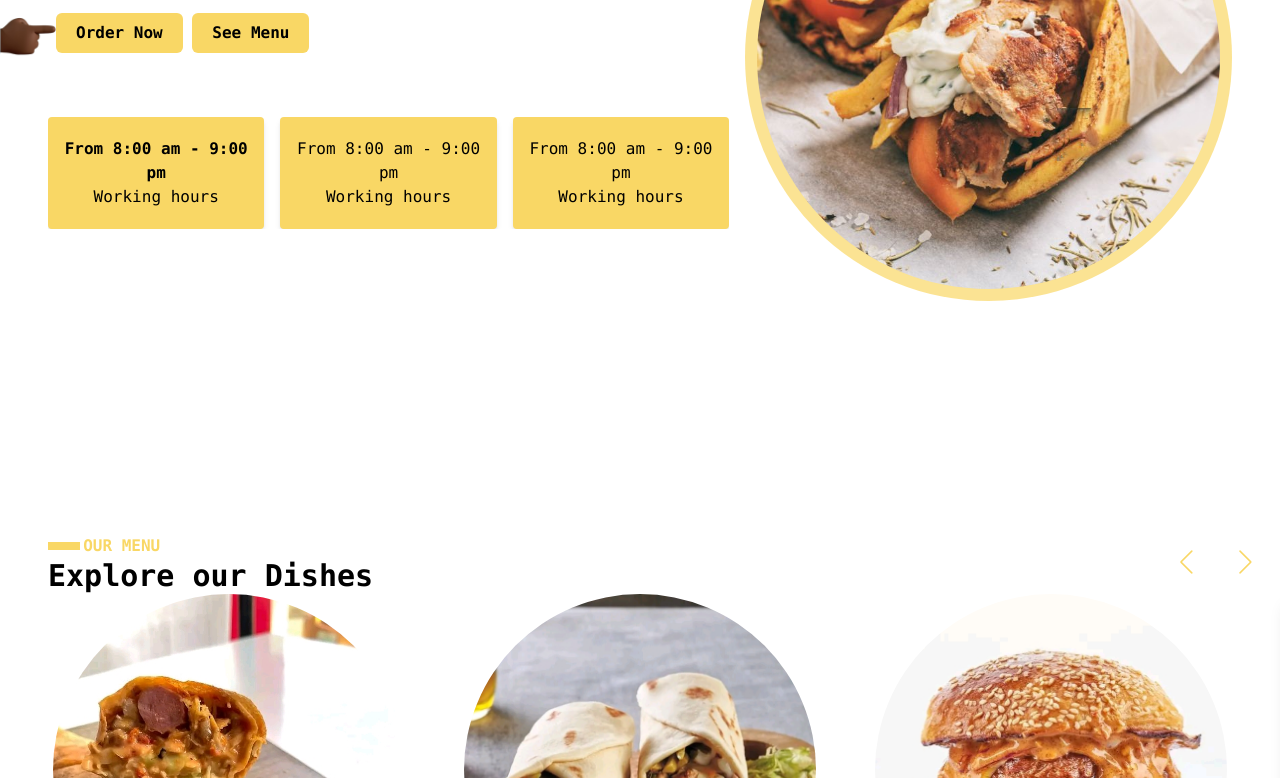
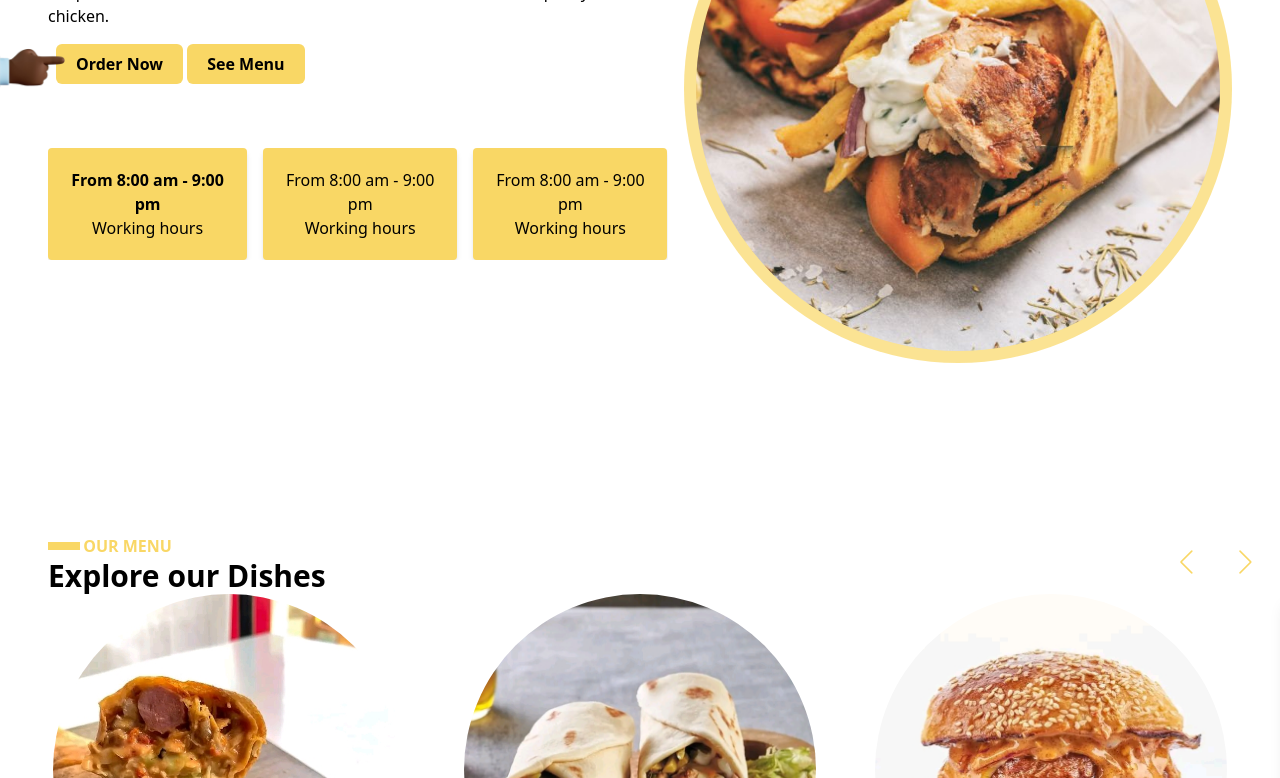
Before and after one commit to Bukason20/Saimaster-cave, a website: page public/index.html in a window 1280 px wide. Shown: the part 306-1084 px from the top of the page. Drawn offline with nearby package versions, Linux system fonts and the light colour scheme.

Commit message:
changed the font

```diff
--- a/public/index.html
+++ b/public/index.html
@@ -7,7 +7,7 @@
     <link rel="stylesheet" href="styles.css">
     <link rel="stylesheet" href="https://cdn.jsdelivr.net/npm/swiper@11/swiper-bundle.min.css"/>
 </head>
-<body class="font-mono">
+<body class="font-sans">
     <header class="relative">
         <nav class="flex justify-between items-center">
             <div class="burger block md:hidden">
```
Also changed, not shown: public/styles.css.
